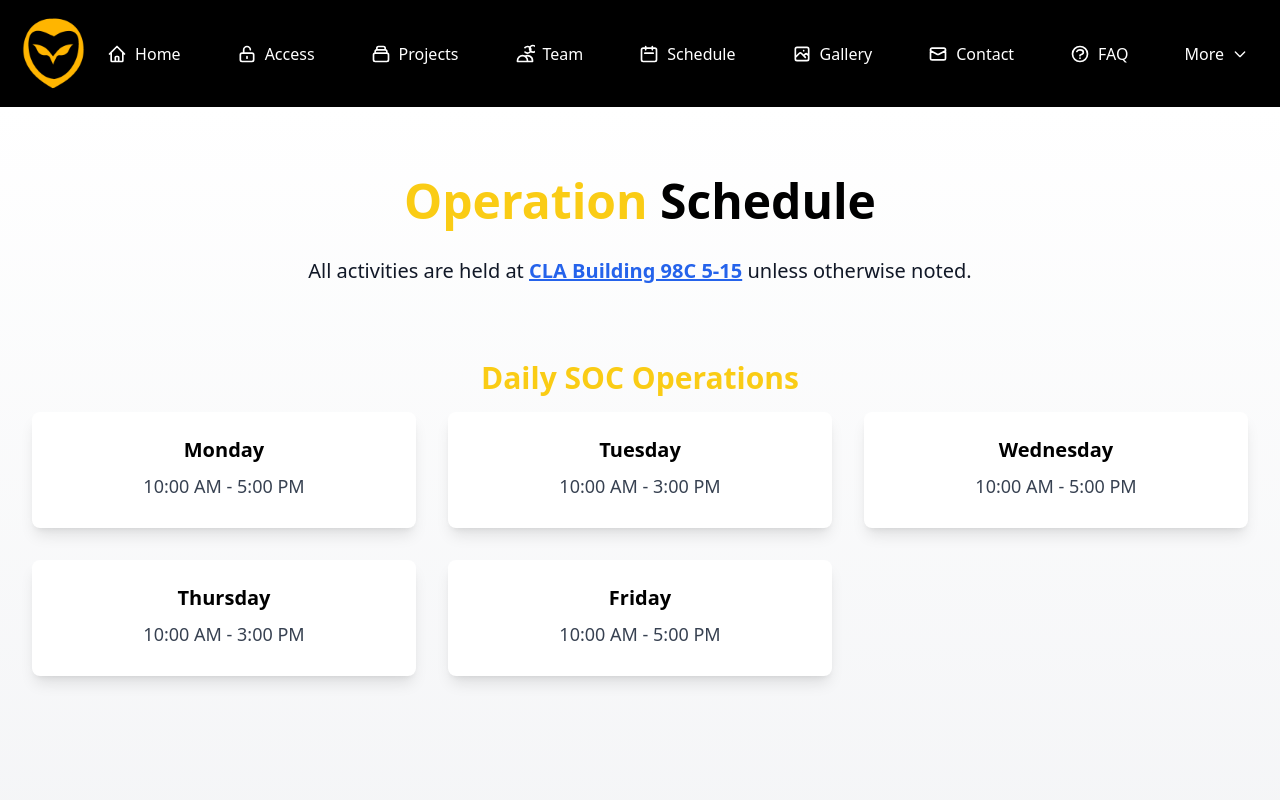
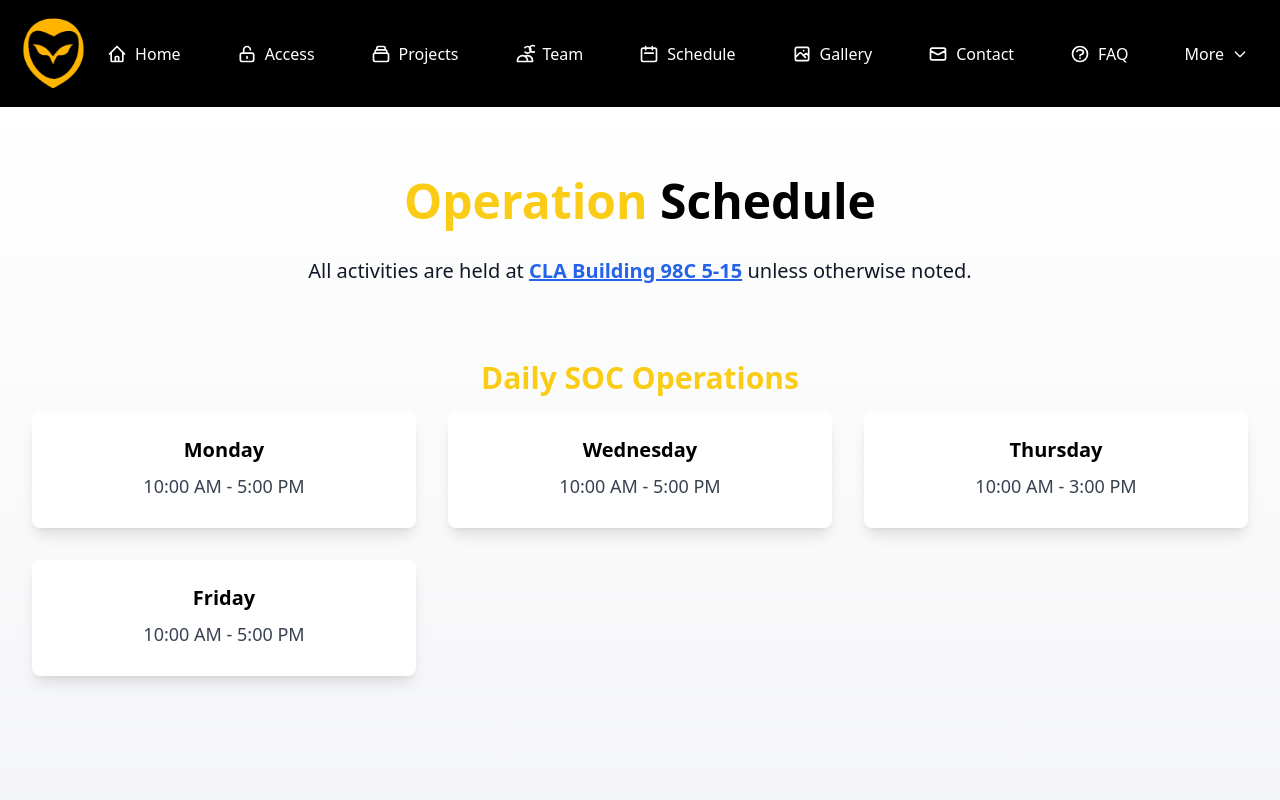
Before and after one commit to cpp-soc/static-site, a Next.js app in the folder app/: page /schedule in a window 1280 px wide. Shown: the top 800 px of the page. Built offline with nearby package versions, Linux system fonts and the light colour scheme.

Commit message:
Updating Tuesday's hours

```diff
--- a/app/src/data/schedule.ts
+++ b/app/src/data/schedule.ts
@@ -1,7 +1,7 @@
 const eventData = {
   dailySOCOperations: [
     { day: 'Monday', time: '10:00 AM - 5:00 PM' },
-    { day: 'Tuesday', time: '10:00 AM - 3:00 PM' },
+//    { day: 'Tuesday', time: '10:00 AM - 3:00 PM' },
     { day: 'Wednesday', time: '10:00 AM - 5:00 PM' },
     { day: 'Thursday', time: '10:00 AM - 3:00 PM' },
     { day: 'Friday', time: '10:00 AM - 5:00 PM' }
```
